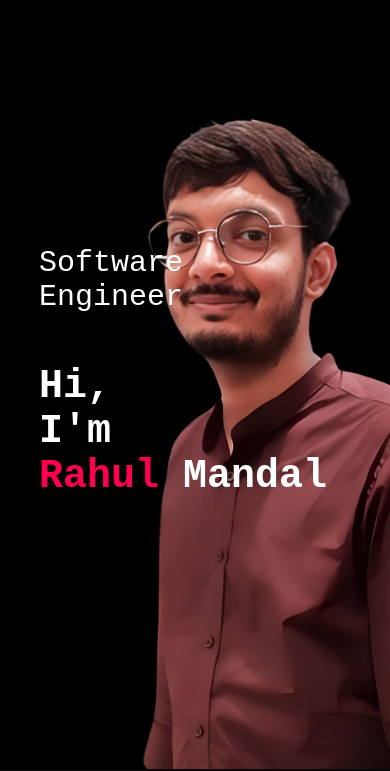
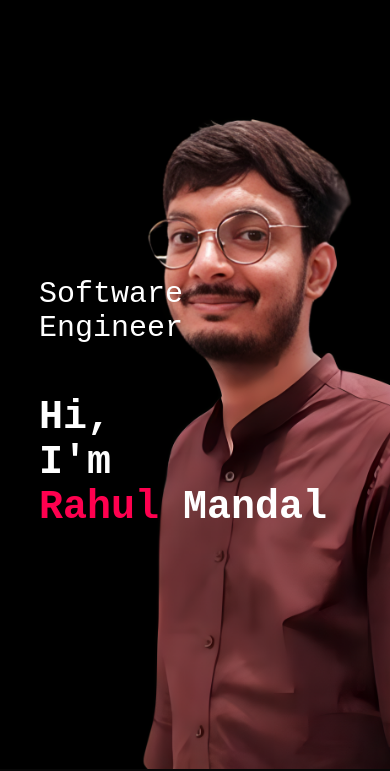
Before and after one commit to rahulmandal112/Rahul_Mandal_Portfolio, a plain HTML site: page index.html in a window 390 px wide. Shown: the part 75-846 px from the top of the page. Drawn offline with Linux system fonts and the light colour scheme.

Commit message:
Fixed text

```diff
--- a/style.css
+++ b/style.css
@@ -314,7 +314,7 @@ nav .fa-solid{
         background-image: url(Images/phone-background.png);
     }
     .header-text{
-        margin-top: 80%;
+        margin-top: 90%;
         font-size: 30px;
     }
     .header-text h1{
```
